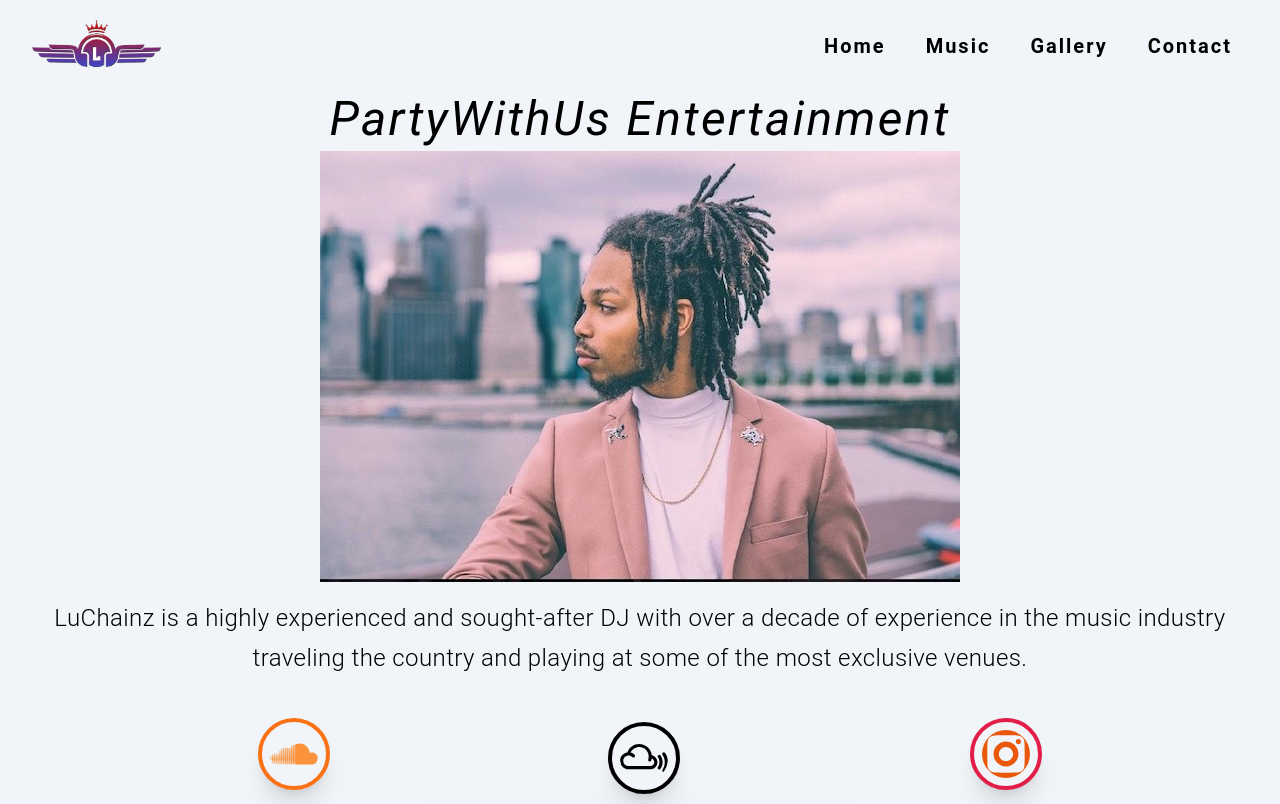
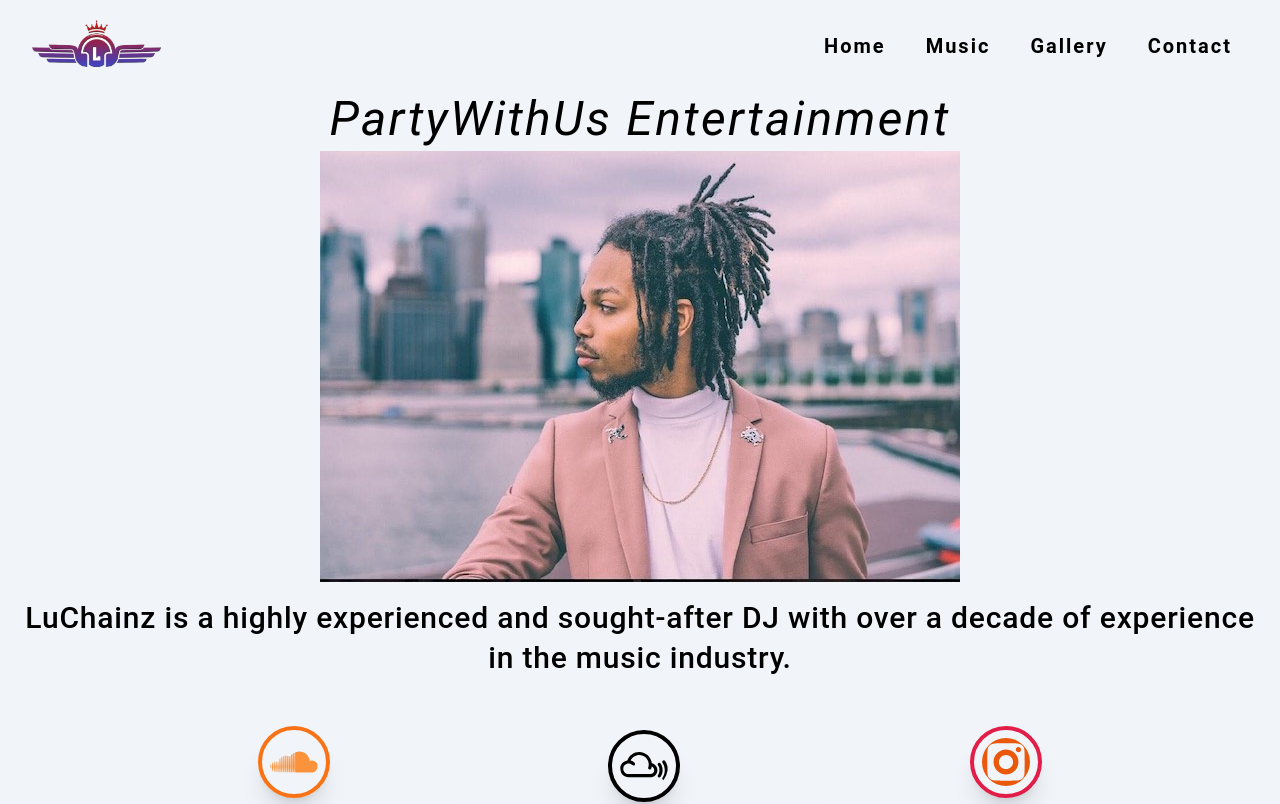
Before and after one commit to lamboprogramming/vercel-launch, a Next.js app in the folder djluchainz/: page /contact in a window 1280 px wide. Shown: the top 804 px of the page. Built offline with nearby package versions, Linux system fonts and the light colour scheme.

Commit message:
contact page text changed for bio

```diff
--- a/djluchainz/components/Bio.jsx
+++ b/djluchainz/components/Bio.jsx
@@ -14,20 +14,21 @@ const Bio = () => {
       </div>
      </div>
 
-    <section className="p-2 text-center ">
+    <section className="p-4 text-center">
 
      {/* Col 1 Bio */}
-      <div className='flex font-sans tracking-wide text-center text-black md:justify-center '>
+      <div className='grid grid-cols-1 font-sans tracking-wider text-center text-black '>
 
-      <div className="font-[300] text-2xl leading-10">
-      <p className='m-2'>LuChainz is a highly experienced and sought-after DJ with over a decade of experience in the music industry traveling the country and playing at some of the most exclusive venues.</p>
+      <div className="font-[500] text-3xl leading-10">
+      <p className='mb-2 '>LuChainz is a highly experienced and sought-after DJ with over a decade of experience in the music industry.
+      </p>
       </div>
       </div>
 
    </section>
 
   </div>
-  {/* Testimonials */}
+
 
 
 
```
